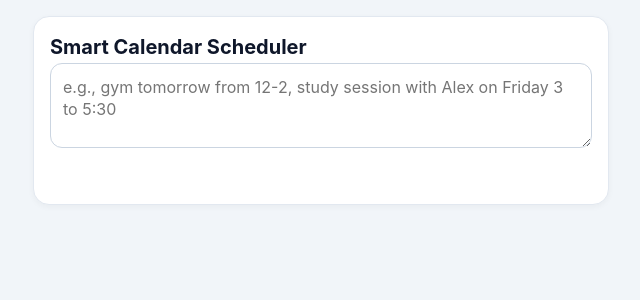
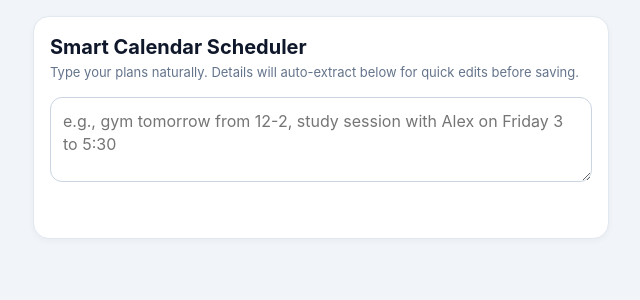
Before and after one commit to siddGandhi/calendar-ai-scheduler, a Flask app: page / in a window 1280 px wide. Shown: the top 300 px of the page, without its empty margins (319-959 px from the left). Run offline with Flask 3, Linux system fonts and the light colour scheme; the visitor is signed in with stand-in values (Sample User, id 1).

Commit message:
fix attempt parse functions

```diff
--- a/app.py
+++ b/app.py
@@ -122,13 +122,13 @@ def parse():
         temperature=0.1
     )
 
-    # List models to try in order if one experiences high demand
-    models_to_try = ['gemini-2.5-flash', 'gemini-2.5-pro']
+   # Update the models to the current active generation
+    models_to_try = ['gemini-3.6-flash', 'gemini-3.1-pro-preview']
     parsed = None
     last_error = None
 
     for model_name in models_to_try:
-        for attempt in range(3):  # Retry up to 3 times per model
+        for attempt in range(3):  # Retry up to 3 times per model on 503/429
             try:
                 response = gemini_client.models.generate_content(
                     model=model_name,
@@ -149,7 +149,7 @@ def parse():
             break
 
     if not parsed:
-        return jsonify({"error": f"AI Parsing failed due to temporary high server demand. Please wait a moment and try again. Details: {str(last_error)}"}), 503
+        return jsonify({"error": f"AI Parsing failed. Please wait a moment and try again. Details: {str(last_error)}"}), 503
 
     return jsonify(parsed)
 
--- a/templates/index.html
+++ b/templates/index.html
@@ -3,7 +3,7 @@
 <head>
   <meta charset="UTF-8">
   <meta name="viewport" content="width=device-width, initial-scale=1.0, maximum-scale=1.0, user-scalable=no">
-  <title>Smart Calendar</title>
+  <title>Quick Calendar AI</title>
   <style>
     * { box-sizing: border-box; }
     body {
@@ -174,6 +174,7 @@
 <body>
   <div class="card">
     <h2>Smart Calendar Scheduler</h2>
+    <p class="subtitle">Type your plans naturally. Details will auto-extract below for quick edits before saving.</p>
 
     <textarea id="promptInput" placeholder="e.g., gym tomorrow from 12-2, study session with Alex on Friday 3 to 5:30"></textarea>
 
```
